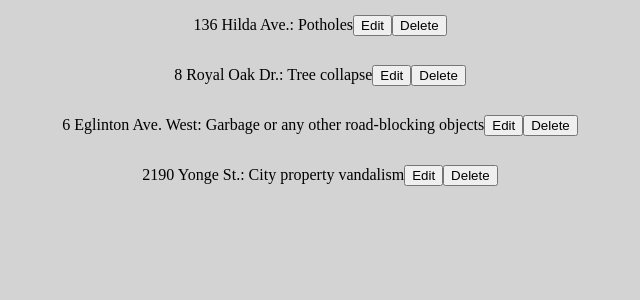
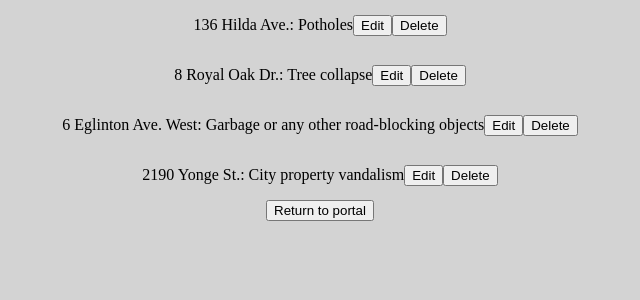
Before and after one commit to jamaro2001/CYPRESS, a PHP site: page /allReports.php in a window 1280 px wide. Shown: the part 170-470 px from the top of the page, without its empty margins (320-960 px from the left). Run offline with PHP 8.4, Linux system fonts and the light colour scheme.

Commit message:
Update allReports.php

```diff
--- a/allReports.php
+++ b/allReports.php
@@ -36,6 +36,10 @@
       }
     ?>
 
+    <div class="flex-container" style="justify-content: center;">
+      <button type="button"> <a href="portal.html">Return to portal</a> </button>
+    </div>
+
   </div>
 </body>
 
```
